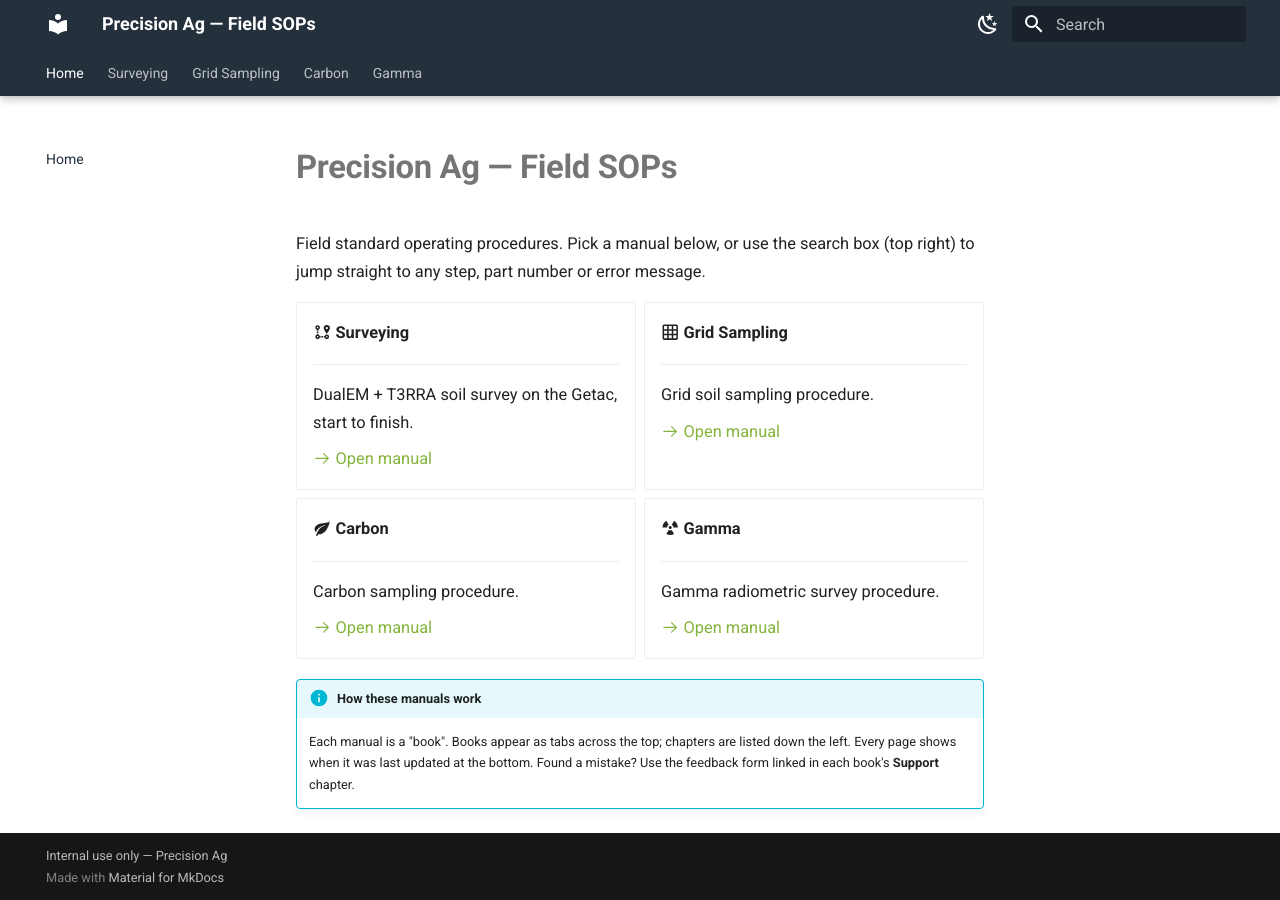
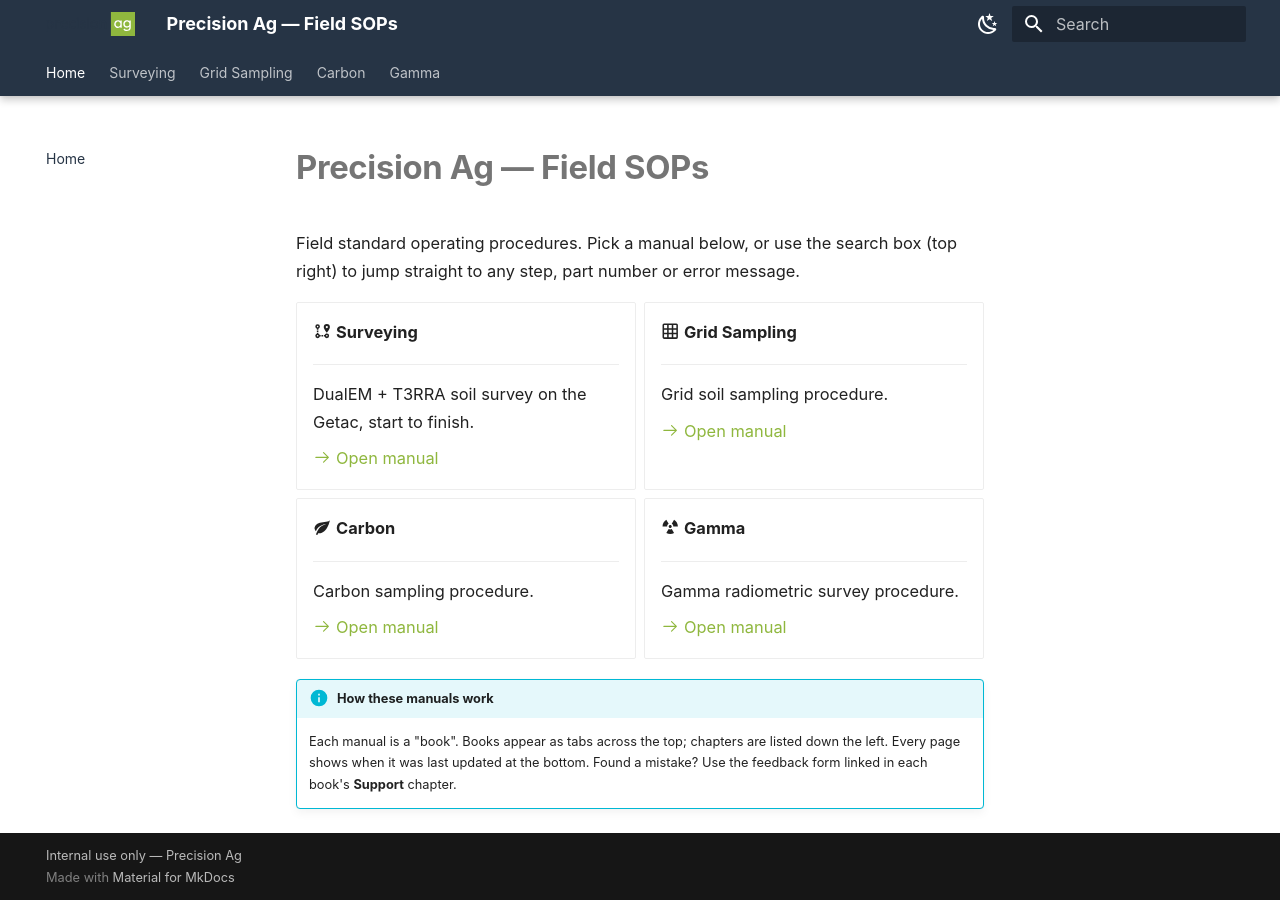
Before and after one commit to Brandon5968/precision-ag-field-sops, an MkDocs documentation site: the page built from docs/index.md, in a window 1280 px wide. Built offline with MkDocs 1.6.1 and Material for MkDocs 9.7.7, drawn with Linux system fonts in a browser that asks for light colours.

Commit message:
design: exact brand hex, official logo, self-hosted Inter, PWA icons
- Sample exact brand colours from the official logo: navy #263445,
  green #8FB73E (supersedes earlier #24303C/#84B43C approximations).
- Add official logo (assets/logo.svg) as the header logo + favicon.
- Self-host Inter (variable, latin woff2) and disable Material's Google
  Fonts (theme.font:false) so typography works fully offline.
- Add 192/512 PWA icons cropped from the logo's green 'ag' mark.

Co-Authored-By: Claude Opus 4.8 (1M context) <noreply@anthropic.com>

```diff
--- a/docs/stylesheets/extra.css
+++ b/docs/stylesheets/extra.css
@@ -1,17 +1,33 @@
 /* ==========================================================================
-   Precision Ag — brand colours
-   Navy  #24303C  (primary)   Green #84B43C  (accent)
-   NOTE: hex approximated from the cover deck — [CONFIRM exact values from the
-   official logo] and update here + in mkdocs.yml is unaffected (colours live here).
+   Precision Ag — brand foundation
+   Exact brand colours sampled from the official logo (Logo.svg):
+     Navy  #263445   Green #8FB73E   white "ag" mark
    ========================================================================== */
 :root {
-  --pag-navy:  #24303C;
-  --pag-navy-light: #34465a;
-  --pag-navy-dark:  #18222b;
-  --pag-green: #84B43C;
+  --pag-navy:        #263445;
+  --pag-navy-light:  #34465a;
+  --pag-navy-dark:   #18222b;
+  --pag-green:       #8FB73E;
+  --pag-spine:       #1e2a34;  /* binder spine (slightly darker than brand navy) */
+  --pag-spine-border:#0d1519;
 }
 
-/* Light scheme (default) */
+/* Self-hosted Inter (variable, latin subset) — works offline, no CDN.
+   theme.font is disabled in mkdocs.yml so Material does not pull Google Fonts. */
+@font-face {
+  font-family: 'Inter';
+  font-style: normal;
+  font-weight: 100 900;
+  font-display: swap;
+  src: url('../assets/fonts/inter.woff2') format('woff2');
+}
+
+:root {
+  /* graceful degradation if the woff2 fails (e.g. truly offline first paint) */
+  --md-text-font-family: 'Inter', -apple-system, BlinkMacSystemFont, 'Segoe UI', sans-serif;
+}
+
+/* Brand palette applied to Material's custom colour scheme */
 [data-md-color-scheme="default"] {
   --md-primary-fg-color:        var(--pag-navy);
   --md-primary-fg-color--light: var(--pag-navy-light);
@@ -19,8 +35,6 @@
   --md-primary-bg-color:        #ffffff;
   --md-accent-fg-color:         var(--pag-green);
 }
-
-/* Dark scheme (optional toggle) */
 [data-md-color-scheme="slate"] {
   --md-primary-fg-color:        var(--pag-navy);
   --md-primary-fg-color--light: var(--pag-navy-light);
@@ -28,22 +42,21 @@
   --md-accent-fg-color:         var(--pag-green);
 }
 
-/* Links/accents pick up brand green */
 .md-typeset a { color: var(--pag-green); }
 .md-typeset a:hover { color: var(--pag-navy); }
 
 /* ==========================================================================
-   Field-readability tweaks: larger body text, high contrast
+   Field-readability: larger body text, high contrast
    ========================================================================== */
-:root { --md-text-font: "Roboto"; }
 .md-typeset { font-size: .82rem; line-height: 1.7; }
 .md-typeset h1 { font-weight: 700; }
-
-/* make the "Last updated" stamp obvious */
 .md-source-file { font-size: .7rem; }
 
-/* SWMS callout = use the danger admonition, tinted strongly */
+/* SWMS callout = danger admonition, tinted strongly */
 .md-typeset .admonition.danger { border-left-width: 5px; }
 
 /* Screenshots: subtle border so UI shots don't bleed into the page */
 .md-typeset img { border: 1px solid rgba(0,0,0,.12); border-radius: 4px; }
+/* logo + inline icons must not get the screenshot border */
+.md-header__button.md-logo img,
+.md-typeset .twemoji svg { border: 0; }
--- a/mkdocs.yml
+++ b/mkdocs.yml
@@ -7,6 +7,10 @@ copyright: Internal use only — Precision Ag
 
 theme:
   name: material
+  logo: assets/logo.svg
+  favicon: assets/favicon.png
+  # Disable Material's Google Fonts; we self-host Inter (see extra.css) for offline use.
+  font: false
   palette:
     # Default to LIGHT (best for sunlight readability in the field).
     # Brand colours (navy #24303C / green #84B43C) are applied as custom
@@ -23,9 +27,6 @@ theme:
       toggle:
         icon: material/weather-sunny
         name: Switch to light mode
-  font:
-    text: Roboto
-    code: Roboto Mono
   features:
     - navigation.tabs          # books appear as tabs across the top
     - navigation.tabs.sticky
```
Also changed, not shown: docs/assets/favicon.png (added), docs/assets/fonts/inter.woff2 (added), docs/assets/icon-192.png (added), docs/assets/icon-512.png (added), docs/assets/logo.svg (added).
